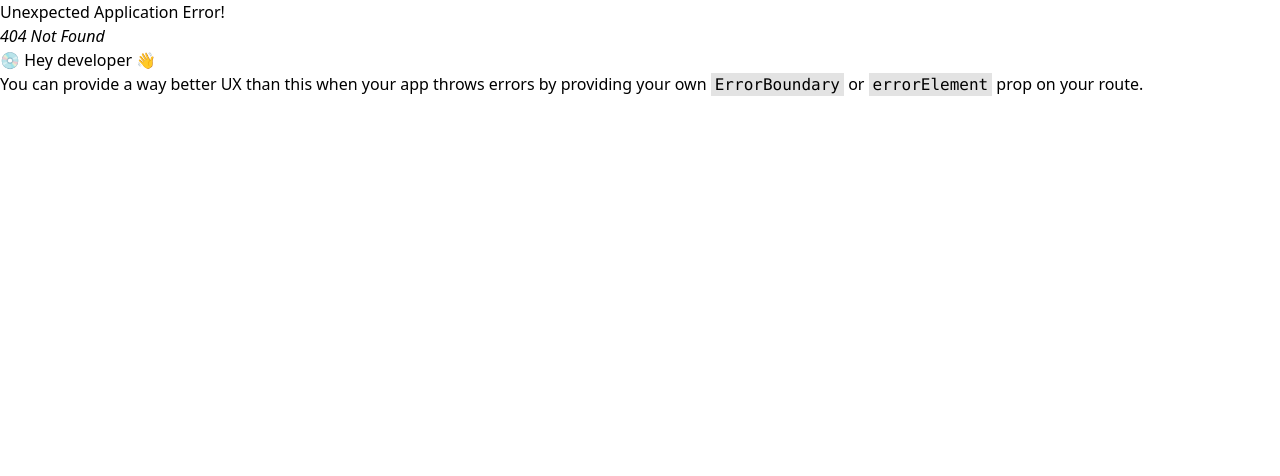
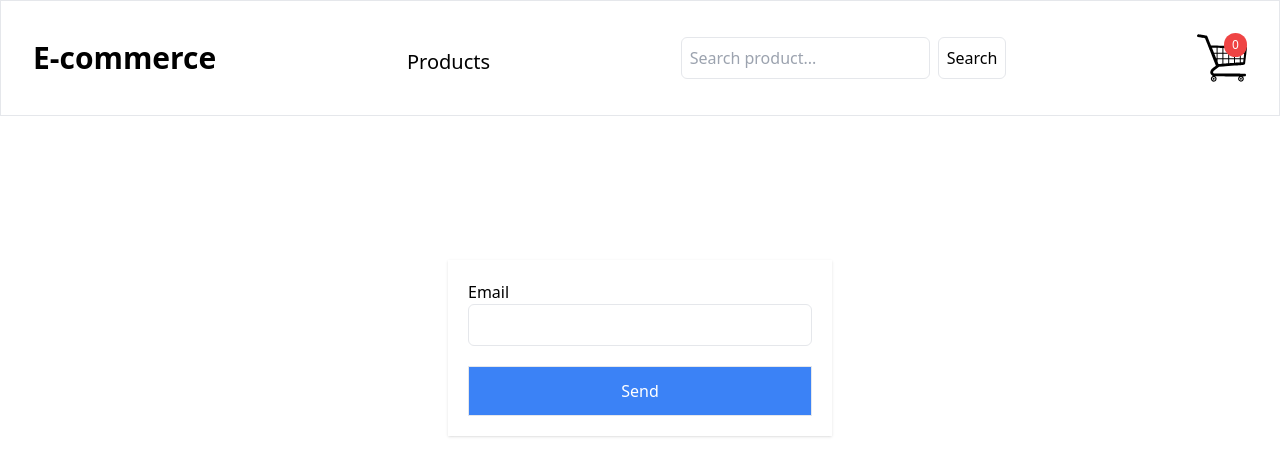
Before and after one commit to tajikwizard/e-commerce, a React (Vite) app: page /checkout in a window 1280 px wide. Before the commit this address had no page. Shown: the top 476 px of the page. Built offline with nearby package versions, Linux system fonts and the light colour scheme.

Commit message:
check out

```diff
--- a/package.json
+++ b/package.json
@@ -10,6 +10,7 @@
     "preview": "vite preview"
   },
   "dependencies": {
+    "@emailjs/browser": "^4.3.3",
     "react": "^18.2.0",
     "react-dom": "^18.2.0",
     "react-router-dom": "^6.22.3"
--- a/src/components/Cart/Cart.jsx
+++ b/src/components/Cart/Cart.jsx
@@ -1,5 +1,6 @@
 import React from "react";
 import { useCart } from "../../cartContext";
+import { Link } from "react-router-dom";
 
 const Cart = () => {
   const {
@@ -73,9 +74,11 @@ const Cart = () => {
                 </p>
               </div>
               <div className="mt-8 flex justify-end">
-                <button className="bg-blue-500 hover:bg-blue-600 text-white px-4 py-2 rounded-md shadow-md">
-                  Checkout
-                </button>
+                <Link to="/checkout">
+                  <button className="bg-blue-500 hover:bg-blue-600 text-white px-4 py-2 rounded-md shadow-md">
+                    Checkout
+                  </button>
+                </Link>
               </div>
             </div>
           )}
--- /dev/null
+++ b/src/components/Cart/Checkout.jsx
@@ -0,0 +1,76 @@
+import React, { useRef, useState } from "react";
+import emailjs from "@emailjs/browser";
+import { useCart } from "../../cartContext";
+
+const Checkout = () => {
+  const form = useRef();
+  const { cartItems, calculateTotalPrice } = useCart();
+  const [emailStatus, setEmailStatus] = useState(null);
+
+  const sendEmail = async (e) => {
+    e.preventDefault();
+    const totalPrice = calculateTotalPrice();
+    const itemsList = cartItems
+      .map(
+        (item) =>
+          `${item.title} - Quantity: ${item.quantity}, Price: $${item.price}`
+      )
+      .join("\n");
+
+    const formData = {
+      user_email: e.target.user_email.value,
+      itemsList: itemsList,
+      totalPrice: totalPrice,
+    };
+    const emailParams = {
+      ...formData,
+      publicKey: "9_nfJpXkG1cxntvBh",
+    };
+
+    try {
+      const response = await emailjs.sendForm(
+        "service_gu4xiun", // Update with your EmailJS service ID
+        "template_bldktnl", // Update with your EmailJS template ID
+        form.current,
+        emailParams
+      );
+
+      console.log("Email sent successfully:", response);
+      setEmailStatus("success");
+    } catch (error) {
+      console.error("Email sending failed:", error);
+      setEmailStatus("error");
+    }
+
+    form.current.reset();
+  };
+
+  return (
+    <form
+      ref={form}
+      onSubmit={sendEmail}
+      className="shadow flex flex-col justify-center w-96 m-auto mt-36 p-5"
+    >
+      <label>Email</label>
+      <input
+        type="email"
+        name="user_email"
+        className="p-2 border rounded-md"
+        required
+      />
+
+      {emailStatus === "success" && <p>Email sent successfully!</p>}
+      {emailStatus === "error" && (
+        <p>Failed to send email. Please try again.</p>
+      )}
+
+      <input
+        type="submit"
+        value="Send"
+        className="p-3 border mt-5 bg-blue-500 hover:bg-blue-600 text-white"
+      />
+    </form>
+  );
+};
+
+export default Checkout;
--- a/src/components/Header/Header.jsx
+++ b/src/components/Header/Header.jsx
@@ -62,7 +62,7 @@ const Header = ({ onSearch }) => {
             style={{ width: "50px", height: "50px" }}
           />
           <span className="absolute top-0 right-0 bg-red-500 text-white rounded-full px-2 py-1 text-xs">
-            3
+            {cartItems.length}
           </span>
         </Link>
       </header>
--- a/src/main.jsx
+++ b/src/main.jsx
@@ -8,6 +8,7 @@ import Products from "./components/Products/Products.jsx";
 import ProductDetails from "./components/Products/ProductDetails.jsx";
 import { CartProvider } from "./cartContext.jsx";
 import Home from "./components/Home/Home.jsx";
+import Checkout from "./components/Cart/Checkout.jsx";
 
 const router = createBrowserRouter([
   {
@@ -30,6 +31,10 @@ const router = createBrowserRouter([
         path: "/product/:productId",
         element: <ProductDetails />,
       },
+      {
+        path: "/checkout",
+        element: <Checkout />,
+      },
     ],
   },
 ]);
```
Also changed, not shown: 1 other file (tests, documents, lock files or other folders).
